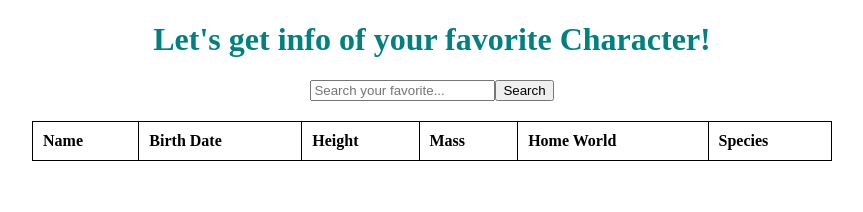
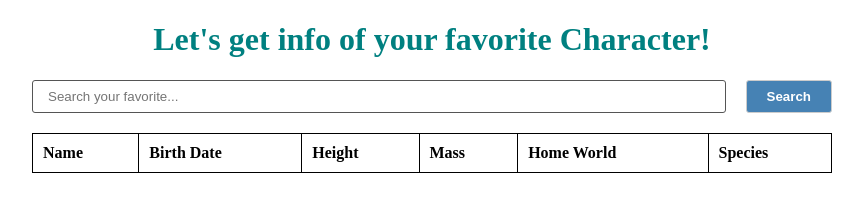
Before and after one commit to 1001hadi/SBA-fetch-data, a plain HTML site: page index.html in a window 1280 px wide. Shown: the whole page, without its empty margins (208-1071 px from the left). Drawn offline with Linux system fonts and the light colour scheme; no server answers.

Commit message:
search css updated

```diff
--- a/styles.css
+++ b/styles.css
@@ -19,6 +19,29 @@ body {
   margin: 20px auto;
   max-width: 800px;
   width: 100%;
+}
+
+#search input {
+  padding: 8px 15px;
+  border: 1px solid #555;
+  border-radius: 3px;
+  width: 100%;
+  margin-right: 20px;
+}
+
+#search button {
+  padding: 8px 20px;
+  background: steelblue;
+  color: #fff;
+  border: 1px solid #ccc;
+  border-radius: 3px;
+  font-weight: bold;
+  transition: background-color 0.2s ease;
+  cursor: pointer;
+}
+
+#search button:hover {
+  background: rgb(9, 102, 179);
 }
 
 table {
@@ -44,15 +67,15 @@ td {
   margin: 0 5px;
   border: 1px solid #ccc;
   background-color: steelblue;
+  color: #fff;
   cursor: pointer;
   border-radius: 5px;
   font-size: 16px;
-  transition: background-color 0.3s ease;
+  transition: background-color 0.2s ease;
 }
 
 #pagination button:hover {
-  background-color: rgb(87, 155, 211);
-  color: #fff;
+  background-color: rgb(25, 129, 214);
 }
 
 #pagination button:disabled {
```
